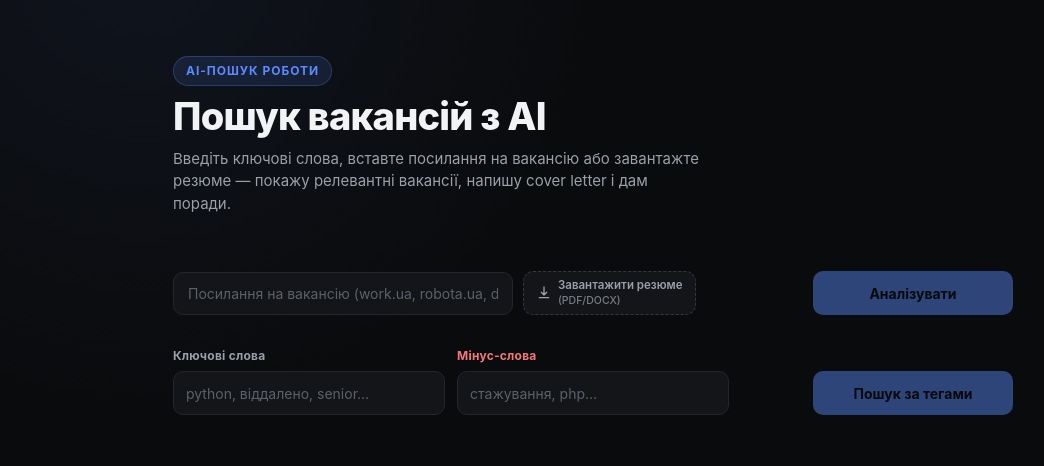
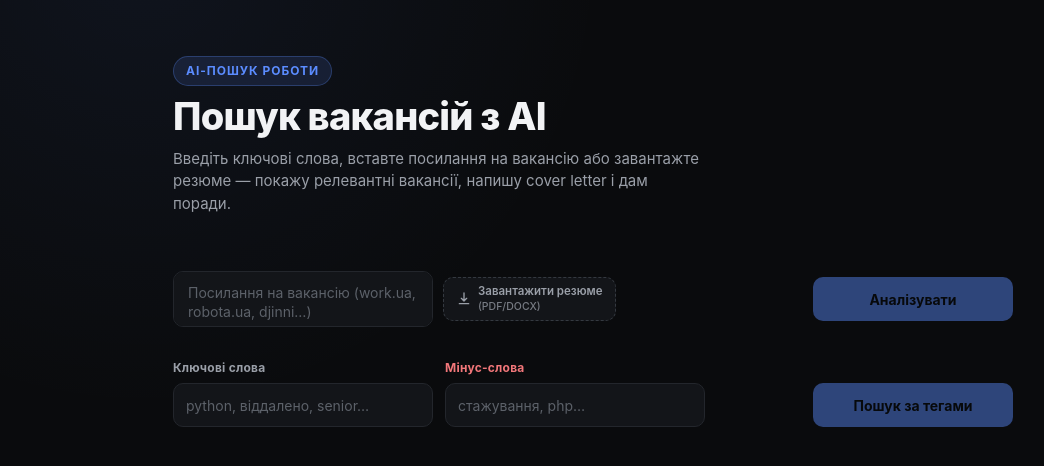
Before and after one commit to beskorsa/ua_jobs_web_copy, a Next.js app: page / in a window 1280 px wide. Shown: the top 466 px of the page, without its empty margins (47-1091 px from the left). Built offline with nearby package versions, Linux system fonts and the light colour scheme.

Commit message:
style: единая ширина всех полей ввода, поле ссылки в две строки (textarea, Enter отправляет)

```diff
--- a/src/app/globals.css
+++ b/src/app/globals.css
@@ -108,8 +108,20 @@ a {
   flex-wrap: wrap;
 }
 
+/* Однакова фіксована ширина для ВСІХ полів вводу (посилання / ключові /
+   мінус-слова) — щоб рядки виглядали як єдина вирівняна сітка, а не
+   випадково різнорозмірні блоки. Поле посилання — textarea на 2 рядки:
+   довгий плейсхолдер/URL при такій ширині не влазить в один рядок. */
+:root {
+  --field-width: 260px;
+}
+
 .search-form__input {
-  flex: 0 1 340px;
+  flex: 0 0 var(--field-width);
+  width: var(--field-width);
+  height: 56px;
+  resize: none;
+  line-height: 1.35;
 }
 
 .search-form .upload-button {
@@ -125,7 +137,8 @@ a {
   margin-left: auto;
 }
 
-input[type="text"] {
+input[type="text"],
+.search-form__input {
   background: var(--surface);
   border: 1px solid var(--border);
   border-radius: var(--radius-sm);
@@ -136,11 +149,13 @@ input[type="text"] {
   transition: border-color 160ms var(--ease-out), box-shadow 160ms var(--ease-out);
 }
 
-input[type="text"]::placeholder {
+input[type="text"]::placeholder,
+.search-form__input::placeholder {
   color: var(--text-faint);
 }
 
-input[type="text"]:focus {
+input[type="text"]:focus,
+.search-form__input:focus {
   outline: none;
   border-color: var(--accent);
   box-shadow: 0 0 0 3px var(--accent-soft);
@@ -596,13 +611,14 @@ button:disabled {
   flex-wrap: wrap;
 }
 
-.keyword-panel > * {
-  flex: 1;
-  min-width: 240px;
+.keyword-panel .tag-input {
+  flex: 0 0 var(--field-width);
+  width: var(--field-width);
 }
 
 .keyword-panel__submit {
   display: flex;
+  flex: 1 1 auto;
   align-items: flex-end;
   justify-content: flex-end;
 }
--- a/src/app/page.tsx
+++ b/src/app/page.tsx
@@ -1,6 +1,6 @@
 "use client";
 
-import { useRef, useState, type FormEvent, type ChangeEvent } from "react";
+import { useRef, useState, type FormEvent, type ChangeEvent, type KeyboardEvent } from "react";
 import { VacancyList } from "@/components/VacancyList";
 import type { VacancyCardData } from "@/components/VacancyCard";
 import { TagInput } from "@/components/TagInput";
@@ -257,12 +257,20 @@ export default function Home() {
           &nbsp;
         </span>
         <form onSubmit={handleSearch} className="search-form">
-          <input
-            type="text"
+          <textarea
             className="search-form__input"
+            rows={2}
             placeholder="Посилання на вакансію (work.ua, robota.ua, djinni…)"
             value={query}
             onChange={(e) => setQuery(e.target.value)}
+            onKeyDown={(e: KeyboardEvent<HTMLTextAreaElement>) => {
+              // Enter надсилає форму (як у звичайного текстового інпута),
+              // Shift+Enter — перенос рядка всередині textarea.
+              if (e.key === "Enter" && !e.shiftKey) {
+                e.preventDefault();
+                (e.currentTarget.form as HTMLFormElement | null)?.requestSubmit();
+              }
+            }}
           />
           <label className={`upload-button${resumeSummary ? " upload-button--done" : ""}`}>
             <svg className="upload-button__icon" width="16" height="16" viewBox="0 0 24 24" fill="none">
```
